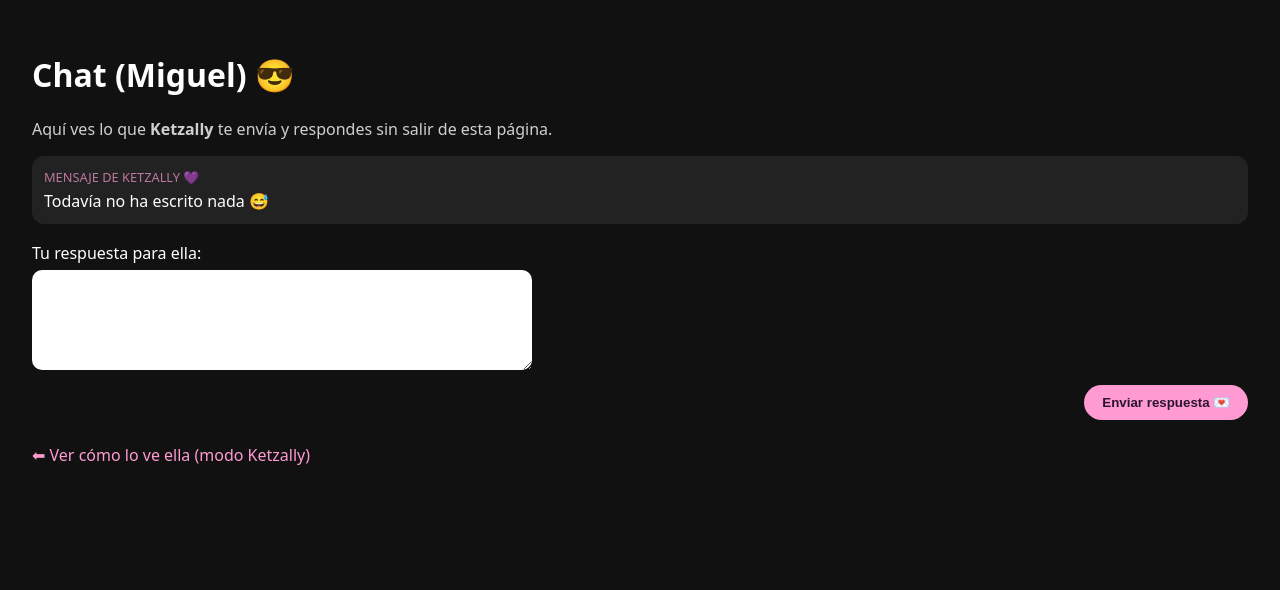
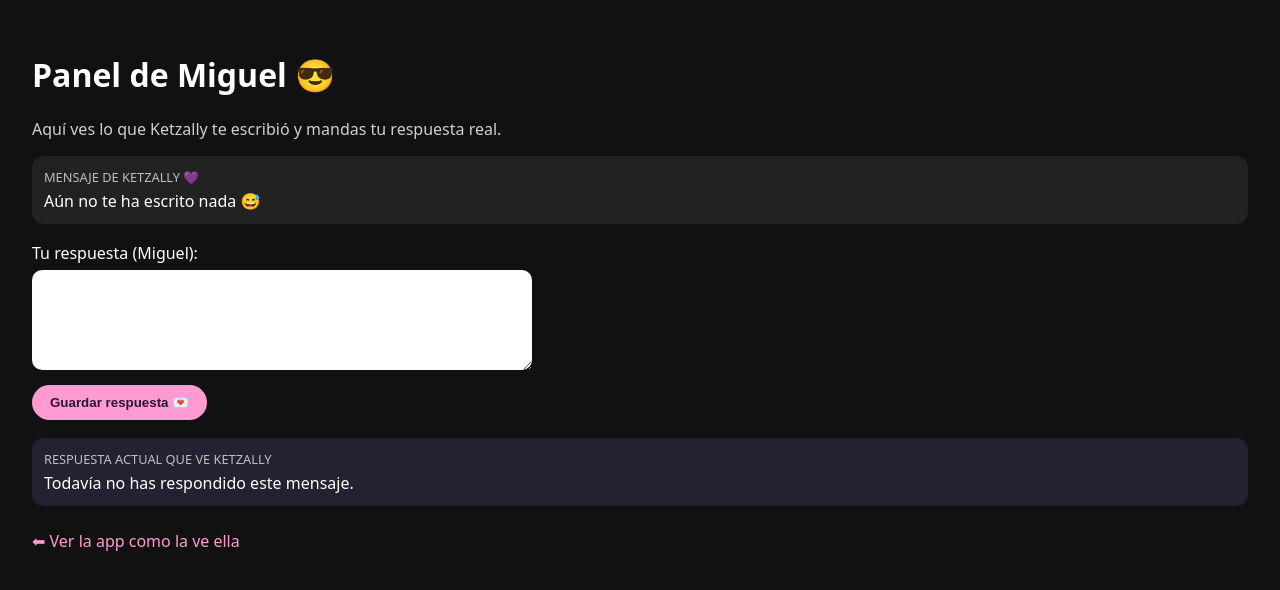
Before and after one commit to MiguelSZ99/MiJuegoParaTi, a Flask app: page /miguel in a window 1280 px wide. Shown: the top 590 px of the page. Run offline with Flask 3, Linux system fonts and the light colour scheme.

Commit message:
Roles claros (Ketzally/Miguel) y sin redirección desde /miguel

```diff
--- a/app.py
+++ b/app.py
@@ -1,4 +1,4 @@
-from flask import Flask, render_template, request, redirect, url_for, jsonify
+from flask import Flask, render_template, request, jsonify
 import random
 import json
 import os
@@ -47,20 +47,15 @@ EMOCIONES = {
     ]
 }
 
-# Archivo donde guardamos la última pregunta y respuesta
 DATA_FILE = "data.json"
 
 
 def load_state():
-    """
-    Lee la última pregunta y respuesta desde data.json.
-    Si el archivo está corrupto o con mala codificación, regresa valores por defecto.
-    """
+    """Lee la última pregunta y respuesta desde data.json."""
     if not os.path.exists(DATA_FILE):
         return {"pregunta": None, "respuesta": None}
 
     try:
-        # errors="ignore" para evitar que reviente por bytes raros (como el 0xff)
         with open(DATA_FILE, "r", encoding="utf-8", errors="ignore") as f:
             data = json.load(f)
     except (json.JSONDecodeError, OSError, UnicodeDecodeError, ValueError):
@@ -75,7 +70,7 @@ def load_state():
 
 
 def save_state(pregunta, respuesta):
-    """Guarda la última pregunta y respuesta en data.json en UTF-8 limpio."""
+    """Guarda la última pregunta y respuesta en data.json."""
     data = {"pregunta": pregunta, "respuesta": respuesta}
     with open(DATA_FILE, "w", encoding="utf-8") as f:
         json.dump(data, f, ensure_ascii=False)
@@ -83,6 +78,7 @@ def save_state(pregunta, respuesta):
 
 @app.route("/", methods=["GET", "POST"])
 def index():
+    # Página de Ketzally
     state = load_state()
     pregunta_ketzally = state["pregunta"]
     respuesta_pregunta = state["respuesta"]
@@ -91,18 +87,16 @@ def index():
     frase_generada = None
 
     if request.method == "POST":
-        # Botones de emoción
         if "emocion" in request.form:
             emocion_seleccionada = request.form["emocion"]
             if emocion_seleccionada in EMOCIONES:
                 frase_generada = random.choice(EMOCIONES[emocion_seleccionada])
 
-        # Pregunta de Ketzally
         elif "pregunta" in request.form:
             pregunta = request.form["pregunta"].strip()
             if pregunta:
                 pregunta_ketzally = pregunta
-                respuesta_pregunta = None  # borramos la anterior para que esperes contestar tú
+                respuesta_pregunta = None
                 save_state(pregunta_ketzally, respuesta_pregunta)
 
     return render_template(
@@ -117,7 +111,8 @@ def index():
 @app.route("/miguel", methods=["GET", "POST"])
 def miguel():
     """
-    Página solo para ti, donde lees la pregunta y escribes tu respuesta.
+    Página solo para ti, Miguel.
+    NO TE MANDA A LA DE ELLA NUNCA.
     """
     state = load_state()
     pregunta_ketzally = state["pregunta"]
@@ -128,8 +123,12 @@ def miguel():
         if respuesta:
             respuesta_pregunta = respuesta
             save_state(pregunta_ketzally, respuesta_pregunta)
-            # Después de guardar la respuesta, te manda a la página principal
-            return redirect(url_for("index"))
+            # IMPORTANTE: NO redirect, te quedas en /miguel
+
+    # Recargar estado después de guardar
+    state = load_state()
+    pregunta_ketzally = state["pregunta"]
+    respuesta_pregunta = state["respuesta"]
 
     return render_template(
         "miguel.html",
@@ -140,10 +139,7 @@ def miguel():
 
 @app.route("/estado")
 def estado():
-    """
-    Devuelve la última pregunta y respuesta en JSON,
-    para que el front las pueda consultar y actualizar sin recargar.
-    """
+    """Devuelve la última pregunta y respuesta en JSON."""
     state = load_state()
     return jsonify(state)
 
--- a/templates/index.html
+++ b/templates/index.html
@@ -167,12 +167,12 @@
       </form>
 
       <div class="output" id="preguntaBox" style="display:none;">
-        <div class="tag">Tu pregunta</div>
+        <div class="tag">Tú (Ketzally) preguntaste</div>
         <div id="preguntaTexto"></div>
       </div>
 
       <div class="output" id="respuestaBox" style="display:none;">
-        <div class="tag">Mi respuesta</div>
+        <div class="tag">Miguel respondió</div>
         <div id="respuestaTexto"></div>
       </div>
 
@@ -200,7 +200,7 @@ function updateChat() {
             document.getElementById("respuestaTexto").innerText = data.respuesta;
             document.getElementById("respuestaBox").style.display = "block";
         }
-    });
+    }).catch(() => {});
 }
 
 // actualizar cada 2 segundos
--- a/templates/miguel.html
+++ b/templates/miguel.html
@@ -2,42 +2,53 @@
 <html lang="es">
 <head>
   <meta charset="utf-8">
-  <title>Chat — Miguel</title>
+  <title>Panel de Miguel</title>
   <meta name="viewport" content="width=device-width, initial-scale=1">
 </head>
 
 <body style="font-family: system-ui, -apple-system, BlinkMacSystemFont, 'Segoe UI', sans-serif;
              background: #111; color: #fff; padding: 24px;">
 
-  <h1>Chat (Miguel) 😎</h1>
-  <p style="opacity:0.8;">Aquí ves lo que <b>Ketzally</b> te envía y respondes sin salir de esta página.</p>
+  <h1>Panel de Miguel 😎</h1>
+  <p style="opacity:0.8;">Aquí ves lo que Ketzally te escribió y mandas tu respuesta real.</p>
 
   <div style="margin-top:16px; padding:12px; border-radius:12px; background:#222;">
-    <div style="font-size:0.8rem; text-transform:uppercase; opacity:0.7; color:#ff9bd2;">Mensaje de Ketzally 💜</div>
-    <div style="margin-top:4px; font-size:1rem;" id="preguntaTexto"></div>
+    <div style="font-size:0.8rem; text-transform:uppercase; opacity:0.7;">Mensaje de Ketzally 💜</div>
+    <div style="margin-top:4px;" id="preguntaTexto">
+      {% if pregunta_ketzally %}
+        {{ pregunta_ketzally }}
+      {% else %}
+        Aún no te ha escrito nada 😅
+      {% endif %}
+    </div>
   </div>
 
   <form method="post" action="/miguel" style="margin-top:18px;">
-    <label for="respuesta" style="display:block; margin-bottom:6px;">Tu respuesta para ella:</label>
+    <label for="respuesta" style="display:block; margin-bottom:6px;">Tu respuesta (Miguel):</label>
     <textarea id="respuesta" name="respuesta"
       style="width:100%; max-width:480px; min-height:80px; border-radius:10px; padding:10px; border:none;"></textarea>
-
-    <div style="margin-top:10px; text-align:right;">
+    <div style="margin-top:10px;">
       <button type="submit"
         style="border:none; border-radius:999px; padding:10px 18px; font-weight:600;
         background:#ff9bd2; color:#2a1430; cursor:pointer;">
-        Enviar respuesta 💌
+        Guardar respuesta 💌
       </button>
     </div>
   </form>
 
-  <div id="respuestaBox" style="margin-top:20px; padding:12px; display:none; border-radius:12px; background:#223;">
-    <div style="font-size:0.8rem; text-transform:uppercase; opacity:0.7; color:#8ecdfc;">Tu respuesta (Miguel)</div>
-    <div id="respuestaTexto" style="margin-top:4px;"></div>
+  <div style="margin-top:18px; padding:12px; border-radius:12px; background:#223;">
+    <div style="font-size:0.8rem; text-transform:uppercase; opacity:0.7;">Respuesta actual que ve Ketzally</div>
+    <div style="margin-top:4px;" id="respuestaTexto">
+      {% if respuesta_pregunta %}
+        {{ respuesta_pregunta }}
+      {% else %}
+        Todavía no has respondido este mensaje.
+      {% endif %}
+    </div>
   </div>
 
   <p style="margin-top:24px;">
-    <a href="/" style="color:#ff9bd2; text-decoration:none;">⬅ Ver cómo lo ve ella (modo Ketzally)</a>
+    <a href="/" style="color:#ff9bd2; text-decoration:none;">⬅ Ver la app como la ve ella</a>
   </p>
 
 <script>
@@ -45,18 +56,14 @@ function updatePanel() {
     fetch("/estado")
     .then(r => r.json())
     .then(data => {
-        // Mostrar pregunta
-        document.getElementById("preguntaTexto").innerText = data.pregunta || "Todavía no ha escrito nada 😅";
+        document.getElementById("preguntaTexto").innerText =
+          data.pregunta || "Aún no te ha escrito nada 😅";
 
-        // Mostrar respuesta si existe
-        if (data.respuesta) {
-            document.getElementById("respuestaTexto").innerText = data.respuesta;
-            document.getElementById("respuestaBox").style.display = "block";
-        }
-    });
+        document.getElementById("respuestaTexto").innerText =
+          data.respuesta || "Todavía no has respondido este mensaje.";
+    }).catch(() => {});
 }
 
-// actualizar cada 2 segundos
 setInterval(updatePanel, 2000);
 updatePanel();
 </script>
```
